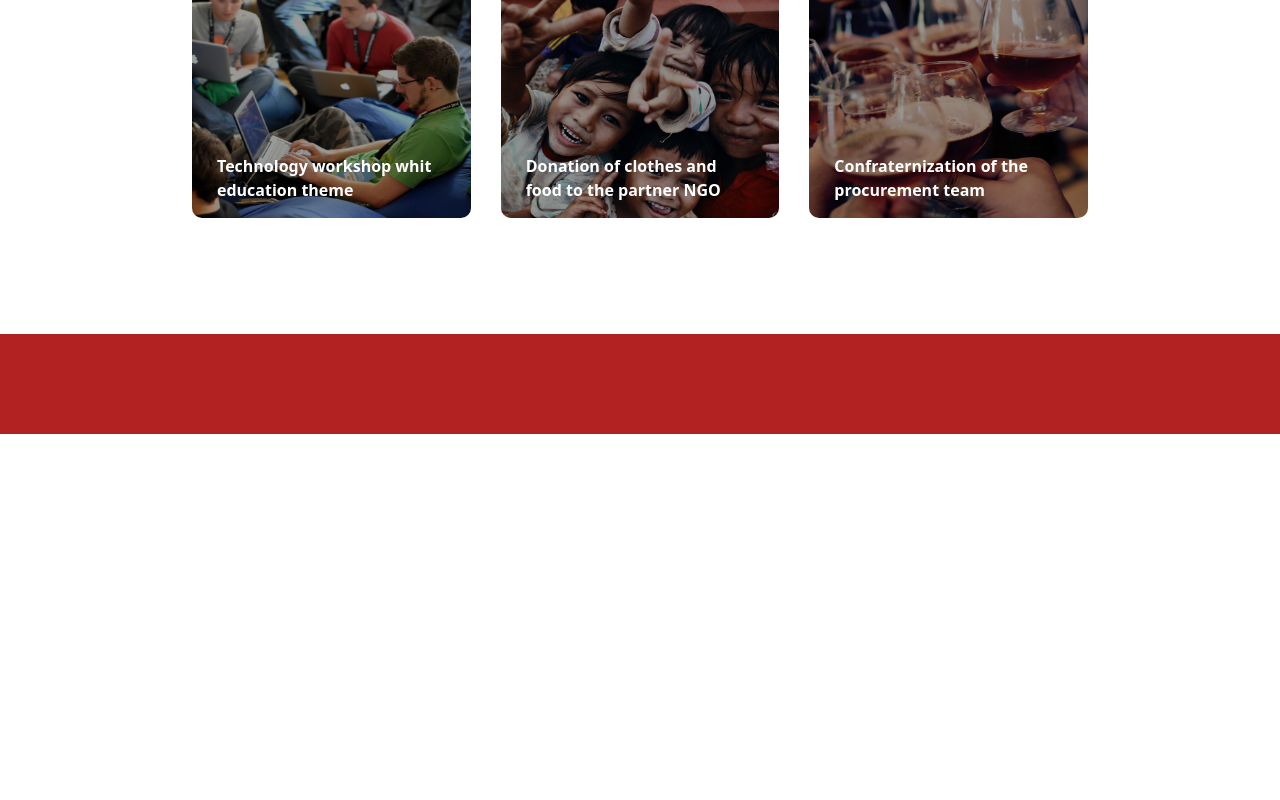
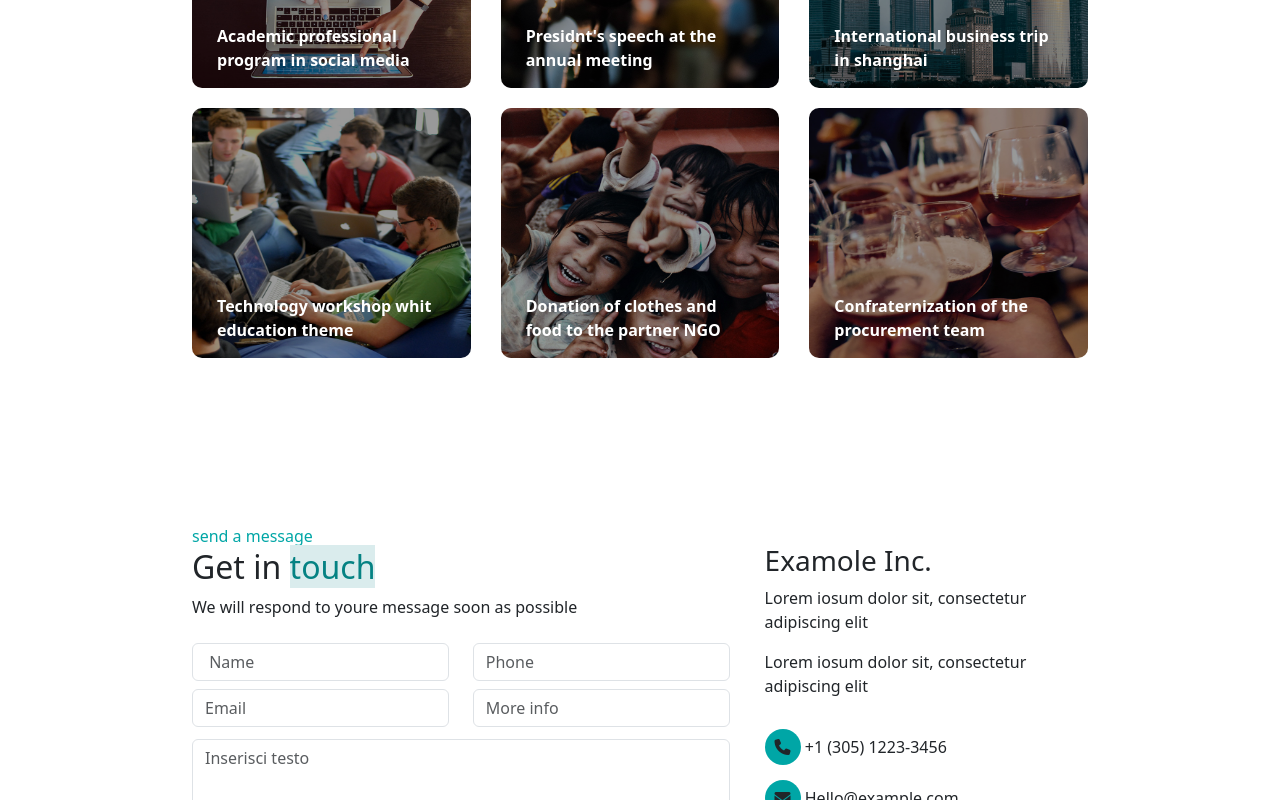
Before and after one commit to AndreaMessene/proj-html-vuejs, a Vue app: page / in a window 1280 px wide. Shown: the part 2000-2800 px from the top of the page. Before the commit the page ends 2434 px from the top, so only its background shows below. Built offline with nearby package versions, Linux system fonts and the light colour scheme.

Commit message:
inserimento dati e contatti

```diff
--- a/src/components/BaNavComp.vue
+++ b/src/components/BaNavComp.vue
@@ -47,10 +47,10 @@ export default {
 .container {
     width: 50%;
     margin: 0 auto;
-    background-color: brown;
     display: flex;
     align-items: center;
     justify-content: space-between;
+    padding: 15px 0 15px 0;
 
     img {
         height: 30px;
--- a/src/components/CMainComp.vue
+++ b/src/components/CMainComp.vue
@@ -3,13 +3,15 @@
 import SezioneServices from './SezioneMain/SezioneServices.vue'
 import SezioneCompany from './SezioneMain/SezioneCompany.vue'
 import SezioneProjects from './SezioneMain/SezioneProjects.vue';
+import SezioneRegistrazione from './SezioneMain/SezioneRegistrazione.vue';
 
 export default {
     name: "CMainComp",
     components: {
         SezioneServices,
         SezioneCompany,
-        SezioneProjects
+        SezioneProjects,
+        SezioneRegistrazione,
     },
 }
 
@@ -25,6 +27,9 @@ export default {
     <section>
         <SezioneProjects />
     </section>
+    <section>
+        <SezioneRegistrazione />
+    </section>
 </template>
 
 <style lang="scss" scoped></style>
--- /dev/null
+++ b/src/components/SezioneMain/SezioneRegistrazione.vue
@@ -0,0 +1,108 @@
+<script>
+export default {
+    name: "SezioneRegistrazione"
+
+}
+
+</script>
+
+<template>
+    <div class="cont">
+        <div class="box-registrazione">
+            <div>
+                <span> send a message</span>
+                <h2>Get in <span>touch</span></h2>
+                <p>We will respond to youre message soon as possible</p>
+                <div class="row">
+                    <div class="col">
+                        <input type="text" class="form-control" placeholder=" Name" aria-label="">
+                        <input type="text" class="form-control" placeholder="Email" aria-label="">
+                    </div>
+                    <div class="col">
+                        <input type="text" class="form-control" placeholder="Phone" aria-label="">
+                        <input type="text" class="form-control" placeholder="More info" aria-label="">
+                    </div>
+                    <div class="input-group pt-1">
+                        <textarea class="form-control" aria-label="With textarea" placeholder="Inserisci testo"></textarea>
+                    </div>
+                </div>
+            </div>
+        </div>
+
+        <div class="box-contatti">
+            <div class="text">
+                <h3>Examole Inc.</h3>
+                <p>Lorem iosum dolor sit, consectetur adipiscing elit</p>
+                <p>Lorem iosum dolor sit, consectetur adipiscing elit</p>
+            </div>
+            <div class="contatti d-flex ">
+                <span><i class="fa-solid fa-phone"></i> +1 (305) 1223-3456</span>
+                <span><i class="fa-solid fa-envelope"></i> Hello@example.com</span>
+                <span><i class="fa-solid fa-location-dot"></i> Main Avenue, 987</span>
+                <a href="">view map</a>
+            </div>
+        </div>
+    </div>
+</template>
+
+<style lang="scss" scoped>
+.cont {
+    display: flex;
+    width: 70%;
+    margin: 0 auto;
+    padding: 50px 0;
+
+    .box-registrazione {
+        width: 60%;
+        // display: flex;
+        // justify-content: flex-end;
+
+        div {
+            span {
+                color: #00A6A6;
+            }
+
+            h2 {
+                span {
+                    color: #058283;
+                    background-color: #DAECED;
+                }
+            }
+
+            .row {
+                .col {
+                    input {
+                        margin: 8px 0;
+                    }
+                }
+
+                .input-group {
+                    height: 140px;
+                }
+            }
+        }
+
+    }
+
+    .box-contatti {
+        width: 40%;
+        padding: 20px 0 20px 35px;
+
+        .contatti {
+            display: flex;
+            flex-direction: column;
+
+            span {
+                padding-top: 15px;
+
+                i {
+                    padding: 10px 10px;
+                    background-color: #00A6A6;
+                    border-radius: 50%;
+                }
+            }
+        }
+
+    }
+}
+</style>
--- a/src/components/SezioneMain/SezioneServices.vue
+++ b/src/components/SezioneMain/SezioneServices.vue
@@ -75,6 +75,7 @@ export default {
 <style lang="scss" scoped>
 .cont {
     background-color: #EEF4ED;
+    padding: 40px 0 70px 0;
 
     .box-cards {
         width: 70%;
```
